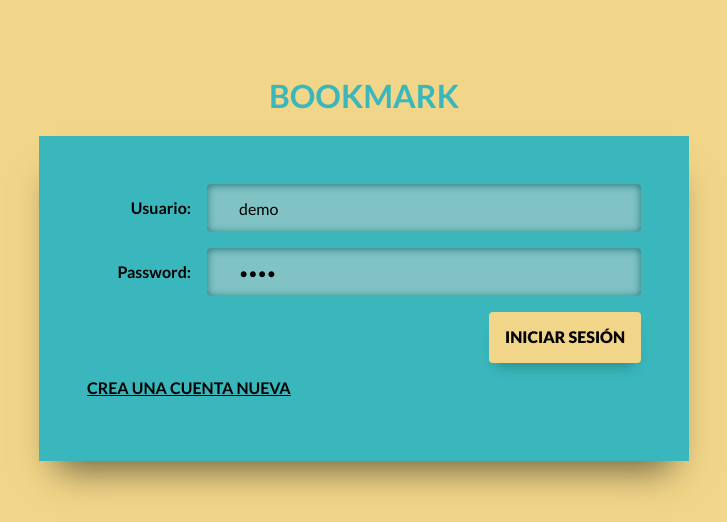
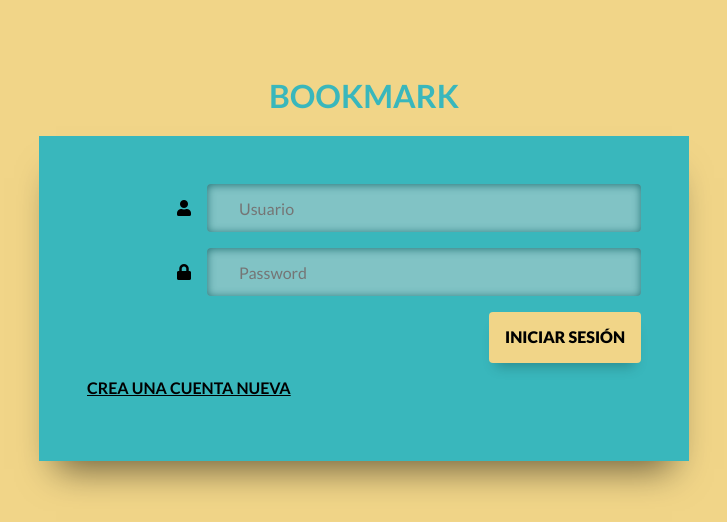
Before and after one commit to JordiNodeJS/PROYECTO_CIFO_fullstack, a PHP site: page /login.php in a window 1280 px wide. Shown: the part 141-663 px from the top of the page, without its empty margins (276-1003 px from the left). Run offline with PHP 8.4, Linux system fonts and the light colour scheme.

Commit message:
fontawesome

```diff
--- a/css/style.css
+++ b/css/style.css
@@ -184,6 +184,8 @@ body {
 .campo a:hover {
   color: var(--light-accent);
 }
+
+/* input icon */
 
 /** Barra **/
 /* https://www.digitalocean.com/community/tutorials/how-to-change-a-css-background-images-opacity-es */
--- a/login.php
+++ b/login.php
@@ -26,12 +26,15 @@ if (isset($_GET['cerrar_sesion'])) {
 
     <form action="#" id="formulario" class="caja-login" method="post">
         <div class="campo">
-            <label for="usuario">Usuario: </label>
-            <input type="text" name="usuario" id="usuario" placeholder="Usuario" value="demo">
+            <label for="usuario"> <i class="fa fa-user input-icon"></i> </label>
+
+            <input type="text" name="usuario" id="usuario" placeholder="Usuario">
         </div>
         <div class="campo">
-            <label for="password">Password: </label>
-            <input type="password" name="password" id="password" placeholder="Password" value="demo">
+
+            <label  for="password"> <i class="fa fa-lock input-icon"></i> </label>
+                <input type="password" name="password" id="password" placeholder="Password">
+
         </div>
         <div class="campo enviar">
             <input type="hidden" id="tipo" value="login">
```
